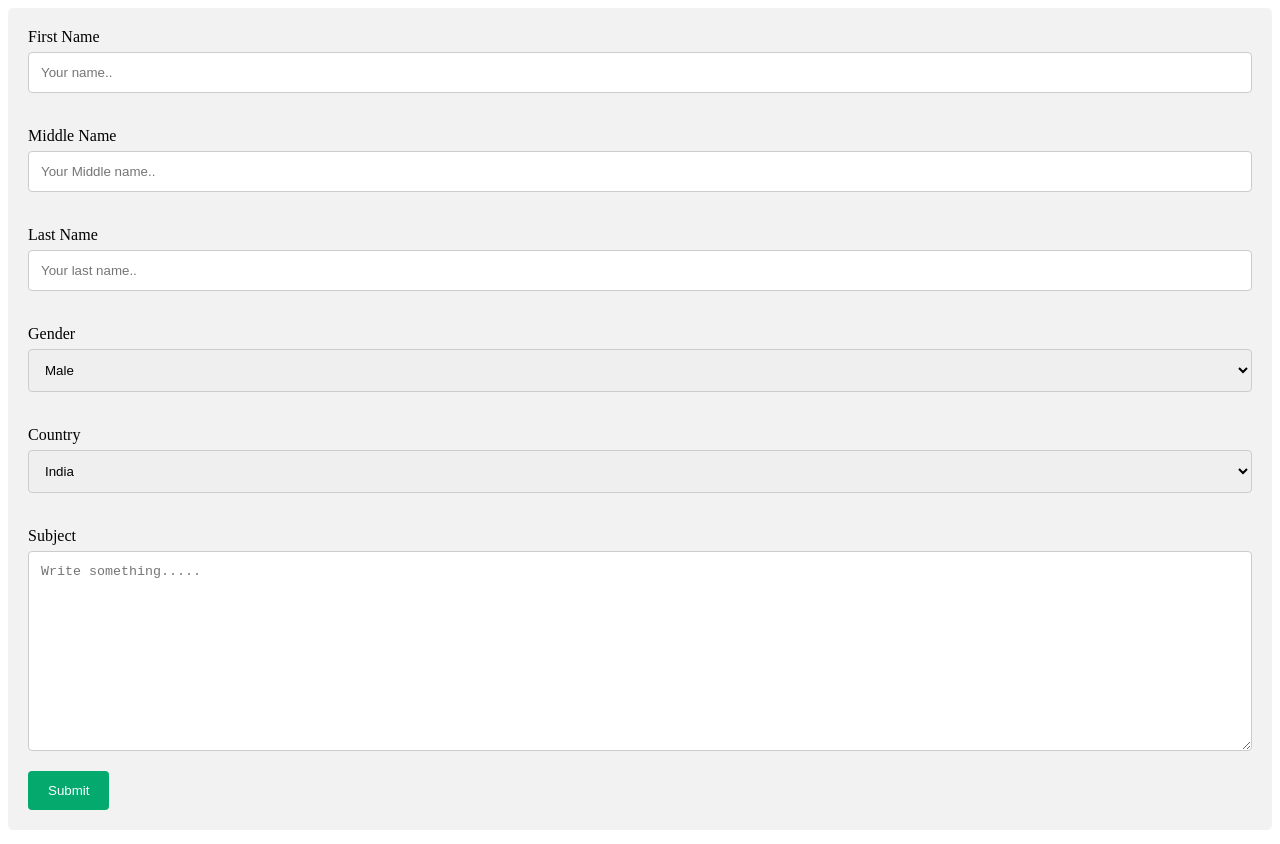
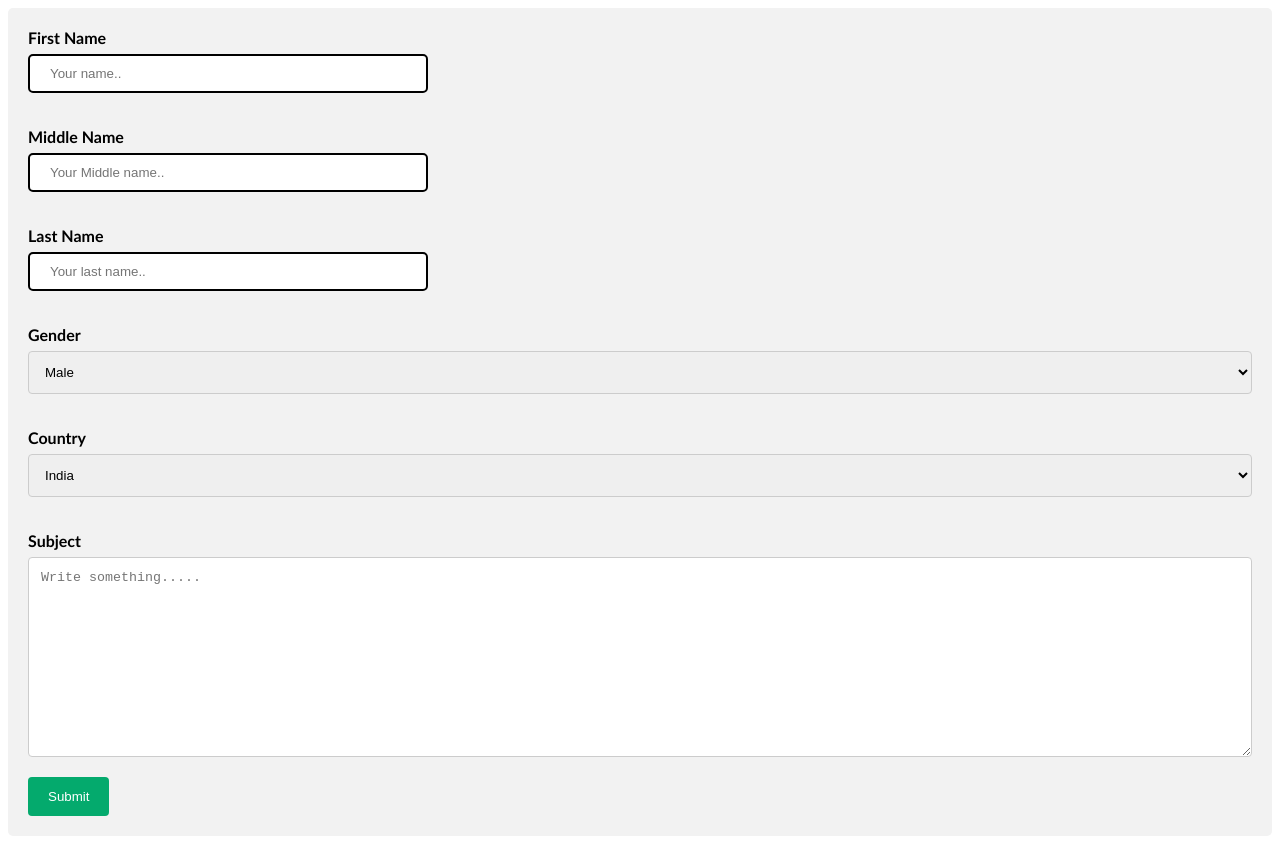
Before and after one commit to Kush2012053/Contact-Form, a plain HTML site: page index.html in a window 1280 px wide. Drawn offline with Linux system fonts and the light colour scheme.

Commit message:
Update style.css
changed submit button style and made one id for different lables

```diff
--- a/style.css
+++ b/style.css
@@ -24,7 +24,7 @@ input[type="submit"] {
 
 /* When moving the mouse over the submit button, add a darker green color */
 input[type="submit"]:hover {
-  background-color: #45a049;
+  background-color: #007806;
 }
 
 /* Add a background color and some padding around the form */
@@ -33,16 +33,16 @@ input[type="submit"]:hover {
   background-color: #f2f2f2;
   padding: 20px;
 }
-#fname {
+
+#details{
   width: 400px;
   padding: 10px 20px;
   border: 2px solid black;
+  border-radius: 5px;
   outline: none;
 }
 
-#lname {
-  width: 400px;
-  padding: 10px 20px;
-  border: 2px solid black;
-  outline: none;
+label{
+  font-family: 'Gill Sans', 'Gill Sans MT', Calibri, 'Trebuchet MS', sans-serif;
+  font-weight: 700;
 }
```
